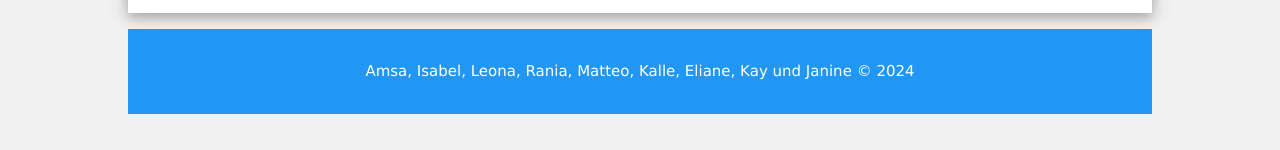
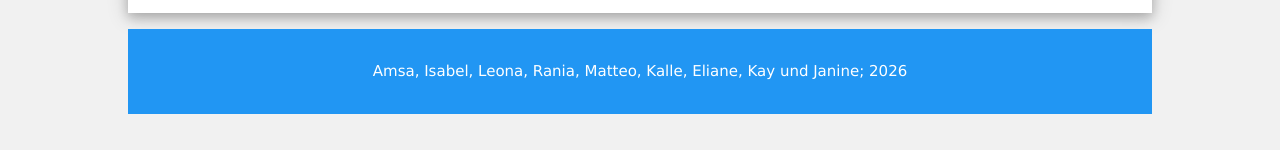
Before and after one commit to leonaettlin/R-tseltour, a plain HTML site: page index.html in a window 1280 px wide. Shown: the part 261-411 px from the top of the page. Drawn offline with nearby package versions, Linux system fonts and the light colour scheme.

Commit message:
Update footer year from 2024 to 2026

```diff
--- a/index.html
+++ b/index.html
@@ -46,6 +46,6 @@
   </div>
 <!-- Footer -->
 <footer class="w3-container w3-blue w3-center w3-padding-16 w3-margin-top">
-    <p> Amsa, Isabel, Leona, Rania, Matteo, Kalle, Eliane, Kay und Janine &copy; 2024</p>
+    <p> Amsa, Isabel, Leona, Rania, Matteo, Kalle, Eliane, Kay und Janine; 2026</p>
 </footer>
 </html>
```
